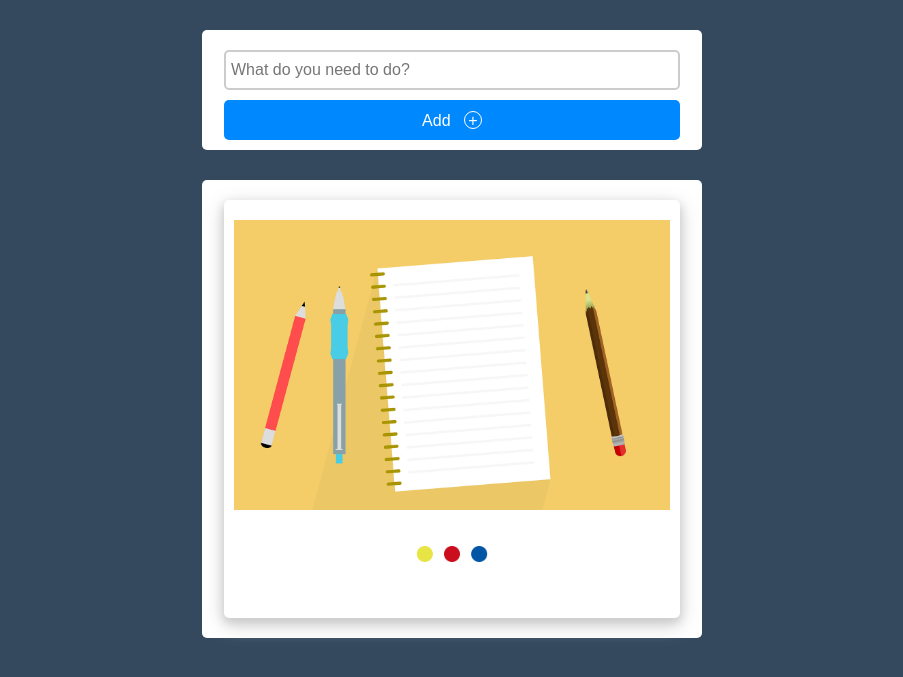
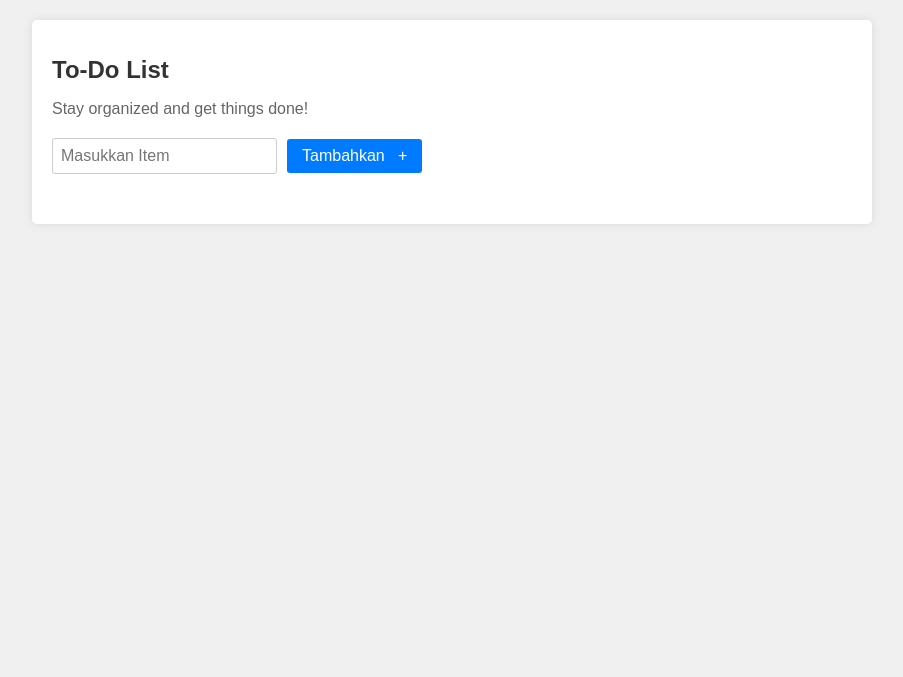
Before and after one commit to LazyJanz/PemrogramanWeb, a PHP site: page / in a window 1280 px wide. Shown: the top 677 px of the page, without its empty margins (188-1091 px from the left). Run offline with PHP 8.4, Linux system fonts and the light colour scheme; data that the repository does not hold is empty.

Commit message:
Modified Index and CSS

```diff
--- a/Tugas/UTS/css/style.css
+++ b/Tugas/UTS/css/style.css
@@ -1,145 +1,107 @@
 body {
-    background: #34495e;
-  }
-
-  * {
-    padding: 0px;
-    margin: 0px;
-    box-sizing: border-box;
+  font-family: Arial, sans-serif;
+  margin: 0;
+  padding: 0;
+  background-color: #f0f0f0;
 }
 
 .main-section {
-    background: transparent;
-    max-width: 500px;
-    width: 90%;
-    height: 500px;
-    margin: 30px auto;
-    border-radius: 10px;
+  max-width: 800px;
+  margin: 20px auto;
+  background-color: #fff;
+  padding: 20px;
+  border-radius: 5px;
+  box-shadow: 0 0 10px rgba(0, 0, 0, 0.1);
+}
+
+.header-container {
+  margin-bottom: 20px;
+}
+
+.header-title {
+  font-size: 24px;
+  color: #333;
+}
+
+.header-subtitle {
+  font-size: 16px;
+  color: #666;
+}
+
+.add-show-section {
+  display: flex;
+  flex-direction: column;
 }
 
 .add-section {
-    width: 100%;
-    background: #fff;
-    margin: 0px auto;
-    padding: 10px;
-    border-radius: 5px;
+  margin-bottom: 20px;
 }
 
-  .add-section input {
-    display: block;
-    width: 95%;
-    height: 40px;
-    margin: 10px auto;
-    border: 2px solid #ccc;
+.add-section form {
+  display: flex;
+  align-items: center;
+}
+
+.add-section input[type="text"] {
+  padding: 8px;
+  margin-right: 10px;
+  border: 1px solid #ccc;
+  border-radius: 3px;
   font-size: 16px;
-    border-radius: 5px;
-    padding: 0px 5px;
 }
 
 .add-section button {
-    display: block;
-    width: 95%;
-    height: 40px;
-    margin: 0px auto;
+  padding: 8px 15px;
+  background-color: #007bff;
+  color: #fff;
   border: none;
-    outline: none;
-    background: #0088FF;
-    color: #fff;
-    font-family: sans-serif;
+  border-radius: 3px;
+  cursor: pointer;
   font-size: 16px;
-    border-radius: 5px;
-    cursor: pointer;
-  }
-
-  .add-section button:hover {
-    box-shadow: 0 2px 2px 0 #ccc, 0 2px 3px 0 #ccc;
-    opacity: 0.7;
-  }
-
-  .add-section button span {
-    border: 1px solid #fff;
-    border-radius: 50%;
-    display: inline-block;
-    width: 18px;
-    height: 18px;
-  }
-
-  #errorMes {
-    display: block;
-    background: #f2dede;
-    width: 95%;
-    margin: 0px auto;
-    color: rgb(139, 19, 19);
-    padding: 10px;
-    height: 35px;
 }
 
 .show-todo-section {
-    width: 100%;
-    background: #fff;
-    margin: 30px auto;
-    padding: 10px;
-    border-radius: 5px;
+  display: flex;
+  flex-direction: column;
 }
 
 .todo-item {
-    width: 95%;
-    margin: 10px auto;
-    padding: 20px 10px;
-    box-shadow: 0 4px 8px 0 #ccc, 0 6px 20px 0 #ccc;
-    border-radius: 5px;
+  display: flex;
+  align-items: center;
+  margin-bottom: 10px;
 }
 
-  .todo-item h2 {
-    display: inline-block;
-    padding: 5px 0px;
-    font-size: 17px;
-    font-family: sans-serif;
-    color: #555;
+.check-box {
+  margin-right: 10px;
 }
 
-  .todo-item small {
-    display: block;
-    width: 100%;
-    padding: 5px 0px;
-    color: #888;
-    padding-left: 30px;
-    font-size: 14px;
-    font-family: sans-serif;
+.checked {
+  text-decoration: line-through;
+  color: #999;
+}
+
+.todo-item {
+  position: relative;
 }
 
 .remove-to-do {
-    display: block;
-    float: right;
-    width: 20px;
-    height: 20px;
-    font-family: sans-serif;
-    color: rgb(139, 97, 93);
-    text-decoration: none;
-    text-align: right;
-    padding: 0px 5px 8px 0px;
+  position: absolute;
+  top: 50%;
+  right: 0;
+  transform: translateY(-50%);
+  padding: 5px;
+  background-color: #ff6666;
+  color: #fff;
+  border: none;
   border-radius: 50%;
-    transition: background 1s;
   cursor: pointer;
+  transition: transform 0.3s, background-color 0.3s;
 }
 
 .remove-to-do:hover {
-    background: rgb(139, 97, 93);
-    color: #fff;
+  background-color: #cc0000;
 }
 
-  .checked {
-    color: #999 !important;
-    text-decoration: line-through;
+.todo-item:hover .remove-to-do {
+  transform: translateY(-50%) scale(1.2);
 }
-
-  .todo-item input {
-    margin: 0px 5px;
-  }
-
-  .empty {
-    font-family: sans-serif;
-    font-size: 16px;
-    text-align: center;
-    color: #cccc;
-  }
--- a/Tugas/UTS/index.php
+++ b/Tugas/UTS/index.php
@@ -12,58 +12,51 @@ require 'db_conn.php';
 </head>
 <body>
     <div class="main-section">
-       <div class="add-section">
-          <form action="app/add.php" method="POST" autocomplete="off">
-             <?php if(isset($_GET['mess']) && $_GET['mess'] == 'error'){ ?>
-                <input type="text"
-                     name="title"
-                     style="border-color: #ff6666"
-                     placeholder="This field is required" />
-              <button type="submit">Add &nbsp; <span>&#43;</span></button>
-
-             <?php }else{ ?>
-              <input type="text"
-                     name="title"
-                     placeholder="What do you need to do?" />
-              <button type="submit">Add &nbsp; <span>&#43;</span></button>
-             <?php } ?>
-          </form>
+        <div class="header-container">
+            <h1 class="header-title">To-Do List</h1>
+            <p class="header-subtitle">Stay organized and get things done!</p>
         </div>
         <?php
           $todos = $conn->query("SELECT * FROM todos ORDER BY id DESC");
         ?>
+        <div class="add-show-section">
+            <div class="add-section">
+                <form action="app/add.php" method="POST" autocomplete="off">
+                    <?php if(isset($_GET['mess']) && $_GET['mess'] == 'error'){ ?>
+                        <input type="text" name="title" style="border-color: #ff6666" placeholder="This field is required" />
+                        <button type="submit">Add &nbsp; <span>&#43;</span></button>
+                    <?php }else{ ?>
+                        <input type="text" name="title" placeholder="Masukkan Item" />
+                        <button type="submit">Tambahkan &nbsp; <span>&#43;</span></button>
+                    <?php } ?>
+                </form>
+            </div>
+
             <div class="show-todo-section">
                 <?php if($todos->rowCount() <= 0){ ?>
-                <div class="todo-item">
-                    <div class="empty">
-                        <img src="img/f.png" width="100%" />
-                        <img src="img/Ellipsis.gif" width="80px">
-                    </div>
-                </div>
+                    <div class="todo-item"></div>
                 <?php } ?>
 
                 <?php while($todo = $todos->fetch(PDO::FETCH_ASSOC)) { ?>
                     <div class="todo-item">
-                    <span id="<?php echo $todo['id']; ?>"
-                          class="remove-to-do">x</span>
+                        <span id="<?php echo $todo['id']; ?>" class="remove-to-do">x</span>
                         <?php if($todo['checked']){ ?>
-                        <input type="checkbox"
-                               class="check-box"
-                               data-todo-id ="<?php echo $todo['id']; ?>"
-                               checked />
+                            <input type="checkbox" class="check-box" data-todo-id ="<?php echo $todo['id']; ?>" checked />
                             <h2 class="checked"><?php echo $todo['title'] ?></h2>
                         <?php }else { ?>
-                        <input type="checkbox"
-                               data-todo-id ="<?php echo $todo['id']; ?>"
-                               class="check-box" />
-                        <h2><?php echo $todo['title'] ?></h2>
+                            <input type="checkbox" data-todo-id ="<?php echo $todo['id']; ?>" class="check-box" />
+                            <h2><?php echo $todo['title'] ?>&nbsp;</h2>
                         <?php } ?>
                         <br>
-                    <small>created: <?php echo $todo['date_time'] ?></small>
+                        <small>created : <?php echo $todo['date_time'] ?></small>
                     </div>
                 <?php } ?>
             </div>
         </div>
+    </div>
+
+    <script src="js/jquery-3.2.1.min.js"></script>
+
 
     <script src="js/jquery-3.2.1.min.js"></script>
 
```
Also changed, not shown: Tugas/UTS/img/Ellipsis.gif (deleted), Tugas/UTS/img/f.png (deleted). Lines whose indentation alone changed are shown as unchanged.
